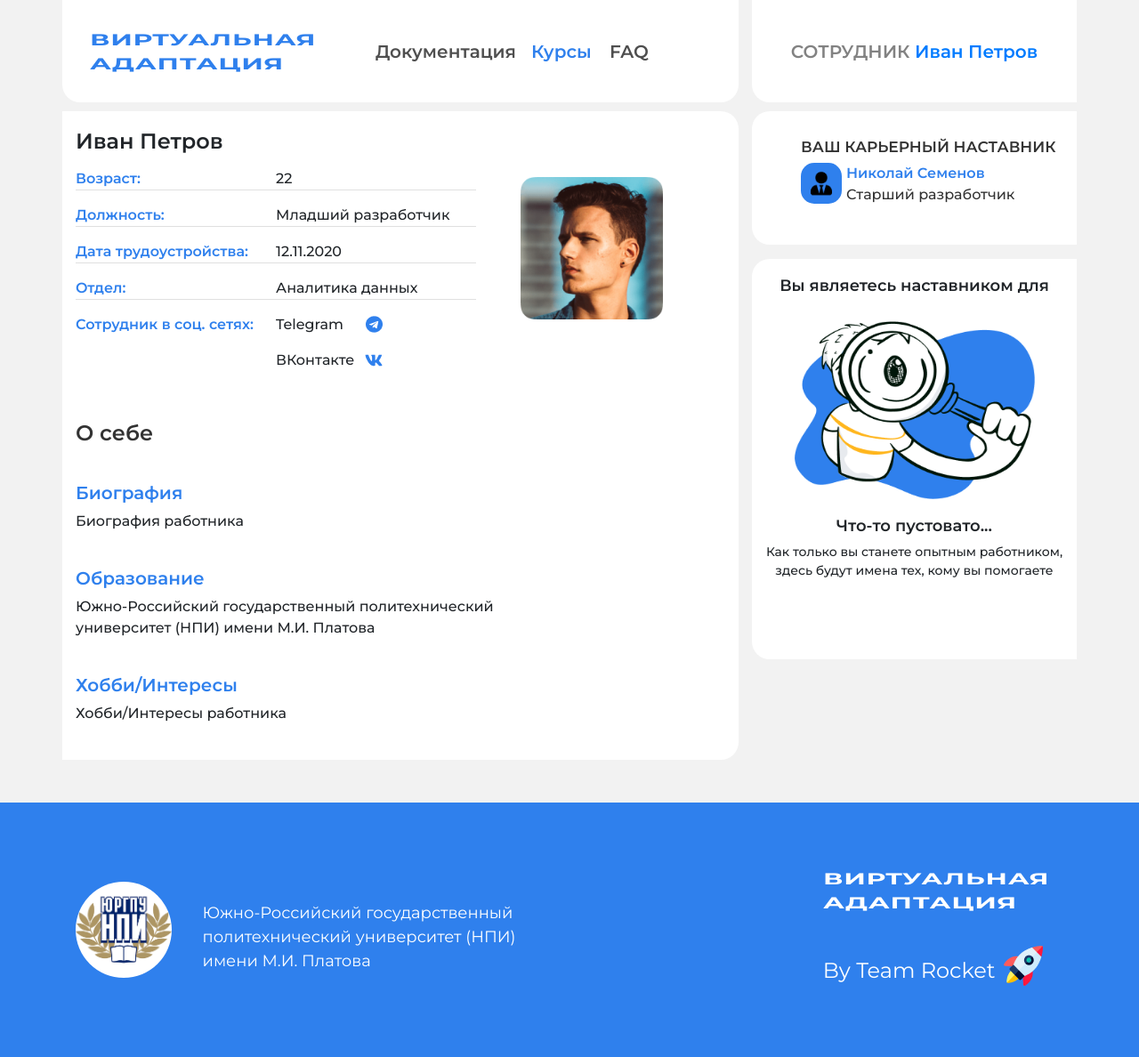
After one commit to morevgalex/casein.teamrocket, a Django app: page /profile/ in a window 1280 px wide. The commit adds this page. Shown: the whole page at 89% size. Run offline with Django 3.2, Linux system fonts and the light colour scheme; some libraries are stand-ins or nearby versions.

Commit message:
add profile page

```diff
--- a/onboarding/courses/templates/courses/base.html
+++ b/onboarding/courses/templates/courses/base.html
@@ -46,7 +46,7 @@
 
         <div class="col-lg-4 col-xs-11 col-6 " style="padding-right:0">
             <div class="div-employee" style="display: flex;justify-content: center;">
-            <p class="span-employee"style="align-self:center;" ><span style="color:#828282;">СОТРУДНИК</span><span style="color: #2F80ED;"><a href="profile.html"> Иван Петров</a></span></p>
+            <p class="span-employee"style="align-self:center;" ><span style="color:#828282;">СОТРУДНИК</span><span style="color: #2F80ED;"><a href="{% url "onboarding_core:profile" %}"> Иван Петров</a></span></p>
         </div>
         </div>
 
--- /dev/null
+++ b/onboarding/onboarding_core/templates/onboarding_core/profile.html
@@ -0,0 +1,77 @@
+{% extends "courses/base.html" %}
+{% load static %}
+
+{% block styles %}<link rel="stylesheet" href="{% static "stylesheets/profile.css" %}" type="text/css">{% endblock %}
+
+{% block title %}Курсы{% endblock %}
+
+{% block content %}
+        <div class="row">
+            <div class="col-lg-8 mb-5 div-rightborder">
+                <div style="display: flex;">
+                <div class="employee-info p-profile-border">
+                    <h2>Иван Петров</h2>
+                    <div class="row">
+                        <div class="col-6" style="padding-right:0">
+                            <p>Возраст:</p>
+                            <p>Должность:</p>
+                            <p>Дата трудоустройства:</p>
+                            <p>Отдел:</p>
+                            <p>Сотрудник в соц. сетях:</p>
+                        </div>
+                        <div class="col-6" style="padding-left:0">
+                            <p>22</p>
+                            <p>Младший разработчик</p>
+                            <p>12.11.2020</p>
+                            <p>Аналитика данных</p>
+                            <div class="social">
+                                <p>Telegram</p>
+                                <img src="{% static "images/telegram.png" %}" style="margin-top:2px;width:19px;height:20px;">
+                                <p>ВКонтакте</p>
+                                <img src="{% static "images/vk.png" %}" style="margin-top:2px;width:20px;height:20px;">
+                            </div>
+                        </div>
+                    </div>
+                </div>
+                <div style="align-self:center;margin-left: 50px;">
+                    <img src="{% static "images/Rectangle 107.png" %}" style="width: 160px;height:160px;">
+                </div>
+                </div>
+                <div class="about-employee">
+                    <h2>О себе</h2>
+                    <div class="biography">
+                        <h3>Биография</h3>
+                        <p>Биография работника</p>
+                    </div>
+                    <div class="education">
+                        <h3>Образование</h3>
+                        <p>Южно-Российский государственный политехнический университет (НПИ) имени М.И. Платова</p>
+                    </div>
+                    <div class="hobbies">
+                        <h3>Хобби/Интересы</h3>
+                        <p>Хобби/Интересы работника</p>
+                    </div>
+                </div>
+            </div>
+
+            <div class="col-lg-4" style="padding-right: 0;">
+                <div class="div-leftborder" style="height: 150px;">
+                <h2 class="career-h2">ВАШ КАРЬЕРНЫЙ НАСТАВНИК</h2>
+                <div class="career">
+                    <img src="{% static "images/Наставник_аватар.png" %}" class="mentor-avatar" style="border-radius: 15px;">
+                    <div>
+                        <span class="span-text-color">Николай Семенов</span><br>
+                        <span>Старший разработчик</span>
+                    </div>
+                </div>
+                </div>
+                <div class="div-leftborder mt-3 div-mentor-for">
+                    <h3>Вы являетесь наставником для</h3>
+                    <img src="{% static "images/Group2.png" %}">
+                    <h3>Что-то пустовато...</h3>
+                    <p>Как только вы станете опытным работником, здесь будут имена тех, кому вы помогаете</p>
+                </div>
+            </div>
+        </div>
+
+{% endblock %}
--- a/onboarding/onboarding_core/urls.py
+++ b/onboarding/onboarding_core/urls.py
@@ -5,4 +5,5 @@ app_name = 'onboarding_core'
 
 urlpatterns = [
     path('', views.index, name='index'),
+    path('profile/', views.profile, name='profile'),
 ]
--- a/onboarding/onboarding_core/views.py
+++ b/onboarding/onboarding_core/views.py
@@ -3,3 +3,7 @@ from django.shortcuts import render
 
 def index(request):
     return render(request, 'onboarding_core/main.html')
+
+
+def profile(request):
+    return render(request, 'onboarding_core/profile.html')
```
Also changed, not shown: onboarding/onboarding_core/static/images/Group2.png (added), onboarding/onboarding_core/static/images/Rectangle 107.png (added), onboarding/onboarding_core/static/images/telegram.png (added), onboarding/onboarding_core/static/images/vk.png (added), onboarding/onboarding_core/static/images/Наставник_аватар.png (added).
